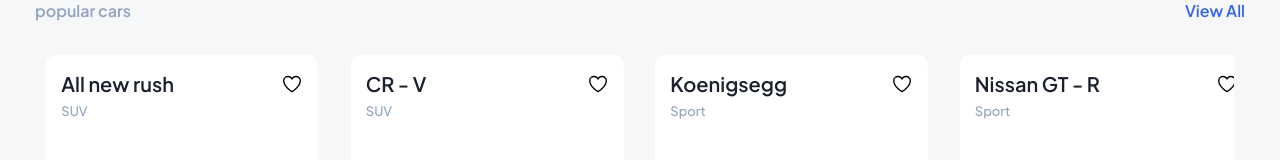
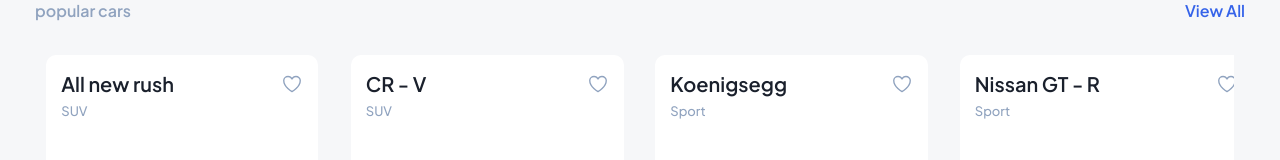
Before and after one commit to abolfazlcodes/morent, a React (Vite) app: page / in a window 1280 px wide. Shown: the part 514-674 px from the top of the page. Built offline with nearby package versions, Linux system fonts and the light colour scheme.

Commit message:
add a custom hook for bookmarking cars and rendering a heart bookmark component

```diff
--- a/src/context/Bookmarks.tsx
+++ b/src/context/Bookmarks.tsx
@@ -12,22 +12,23 @@
 function BookmarksProvider({ children }: BookmarksProviderProps) {
   const { value: bookmarks, setValue } = useLocalStorage([], "bookmarks");
 
-  const handleAddBookmark = (carData: CarProps) => {
-    setValue((prevBookmarks: CarProps[]) => [...prevBookmarks, carData]);
-  };
+  const handleBookmark = (carData: CarProps) => {
+    const isAlreadyBookmarked = bookmarks.find(
+      (bookmark: CarProps) => bookmark.id === carData.id
+    );
 
-  const handleRemoveBookmark = (carId: number) => {
-    setValue((prevBookmarks: CarProps[]) =>
-      prevBookmarks.filter((bookmark) => bookmark.id !== carId)
-    );
+    if (isAlreadyBookmarked)
+      setValue((prevBookmarks: CarProps[]) =>
+        prevBookmarks.filter((bookmark) => bookmark.id !== carData.id)
+      );
+    else setValue((prevBookmarks: CarProps[]) => [...prevBookmarks, carData]);
   };
 
   return (
     <BookmarksContext.Provider
       value={{
         bookmarks,
-        handleAddBookmark,
-        handleRemoveBookmark,
+        handleBookmark,
       }}
     >
       {children}
--- /dev/null
+++ b/src/hooks/useBookmark.ts
@@ -0,0 +1,20 @@
+import { useEffect, useState } from "react";
+import { useBookmarks } from "../context/Bookmarks";
+import { BookmarksContextType } from "../interfaces/contexts.interface";
+import { CarProps } from "../interfaces/cars.interface";
+
+export function useBookmark(carData: CarProps) {
+  const { bookmarks } = useBookmarks() as BookmarksContextType;
+
+  const [isBookmarked, setIsBookmarked] = useState(false);
+
+  useEffect(() => {
+    const isBookmarked = bookmarks.find(
+      (bookmark: CarProps) => bookmark.id === carData.id
+    );
+
+    setIsBookmarked(Boolean(isBookmarked));
+  }, [bookmarks, carData.id]);
+
+  return { isBookmarked };
+}
--- a/src/interfaces/contexts.interface.ts
+++ b/src/interfaces/contexts.interface.ts
@@ -2,6 +2,5 @@
 
 export type BookmarksContextType = {
   bookmarks: CarProps[];
-  handleAddBookmark: (carData: CarProps) => void;
-  handleRemoveBookmark: (id: number) => void;
+  handleBookmark: (carData: CarProps) => void;
 };
--- /dev/null
+++ b/src/ui/BookmarkHeart.tsx
@@ -0,0 +1,43 @@
+import { HiHeart, HiOutlineHeart } from "react-icons/hi2";
+import styled, { css } from "styled-components";
+import { useBookmarks } from "../context/Bookmarks";
+import { BookmarksContextType } from "../interfaces/contexts.interface";
+import { CarProps } from "../interfaces/cars.interface";
+import { useBookmark } from "../hooks/useBookmark";
+
+type StyledIconProps = {
+  bookmarked: boolean;
+};
+
+const StyledIcon = styled.span<StyledIconProps>`
+  font-size: 2.2rem;
+  cursor: pointer;
+  color: var(--color-grey-400);
+
+  ${(props) =>
+    props.bookmarked &&
+    css`
+      color: var(--color-red-800);
+    `}
+`;
+
+interface BookmarkHeartProps {
+  carData: CarProps;
+}
+
+function BookmarkHeart({ carData }: BookmarkHeartProps) {
+  const { isBookmarked } = useBookmark(carData);
+  const { handleBookmark } = useBookmarks() as BookmarksContextType;
+
+  const handleAddBookmark = () => {
+    handleBookmark(carData);
+  };
+
+  return (
+    <StyledIcon bookmarked={isBookmarked} onClick={handleAddBookmark}>
+      {isBookmarked ? <HiHeart /> : <HiOutlineHeart />}
+    </StyledIcon>
+  );
+}
+
+export default BookmarkHeart;
--- a/src/ui/CarCard.tsx
+++ b/src/ui/CarCard.tsx
@@ -1,10 +1,10 @@
-import { HiOutlineHeart } from "react-icons/hi2";
 import Heading from "./Heading";
 import { GearBox, TankIcon, Users } from "../utils/helpers";
 import Button from "./Button";
 import { css, styled } from "styled-components";
 import { Link } from "react-router-dom";
 import { CarProps } from "../interfaces/cars.interface";
+import BookmarkHeart from "./BookmarkHeart";
 
 type StyledItemsProps = {
   type: "typeA" | "typeB";
@@ -48,11 +48,6 @@
   font-size: 1.3rem;
   text-transform: capitalize;
   font-weight: 500;
-`;
-
-const StyledCardIcon = styled.span`
-  font-size: 2.2rem;
-  cursor: pointer;
 `;
 
 const StyledCardImageWrapper = styled.div`
@@ -236,9 +231,7 @@
           <StyledCardCategory>{category}</StyledCardCategory>
         </div>
 
-        <StyledCardIcon>
-          <HiOutlineHeart />
-        </StyledCardIcon>
+        <BookmarkHeart carData={carData} />
       </StyledCardHeader>
 
       {/*// ? rendering details based on their types */}
```
